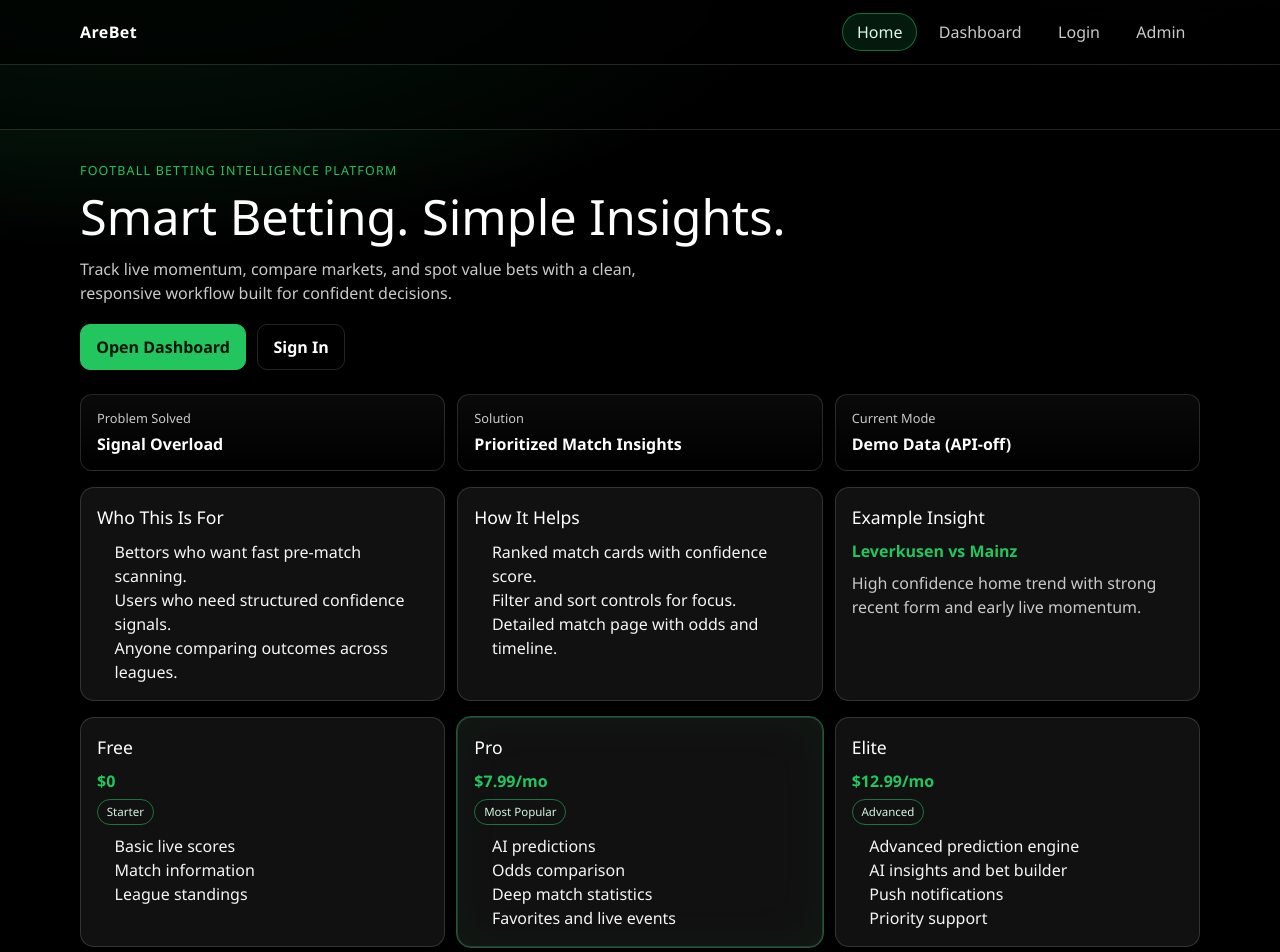
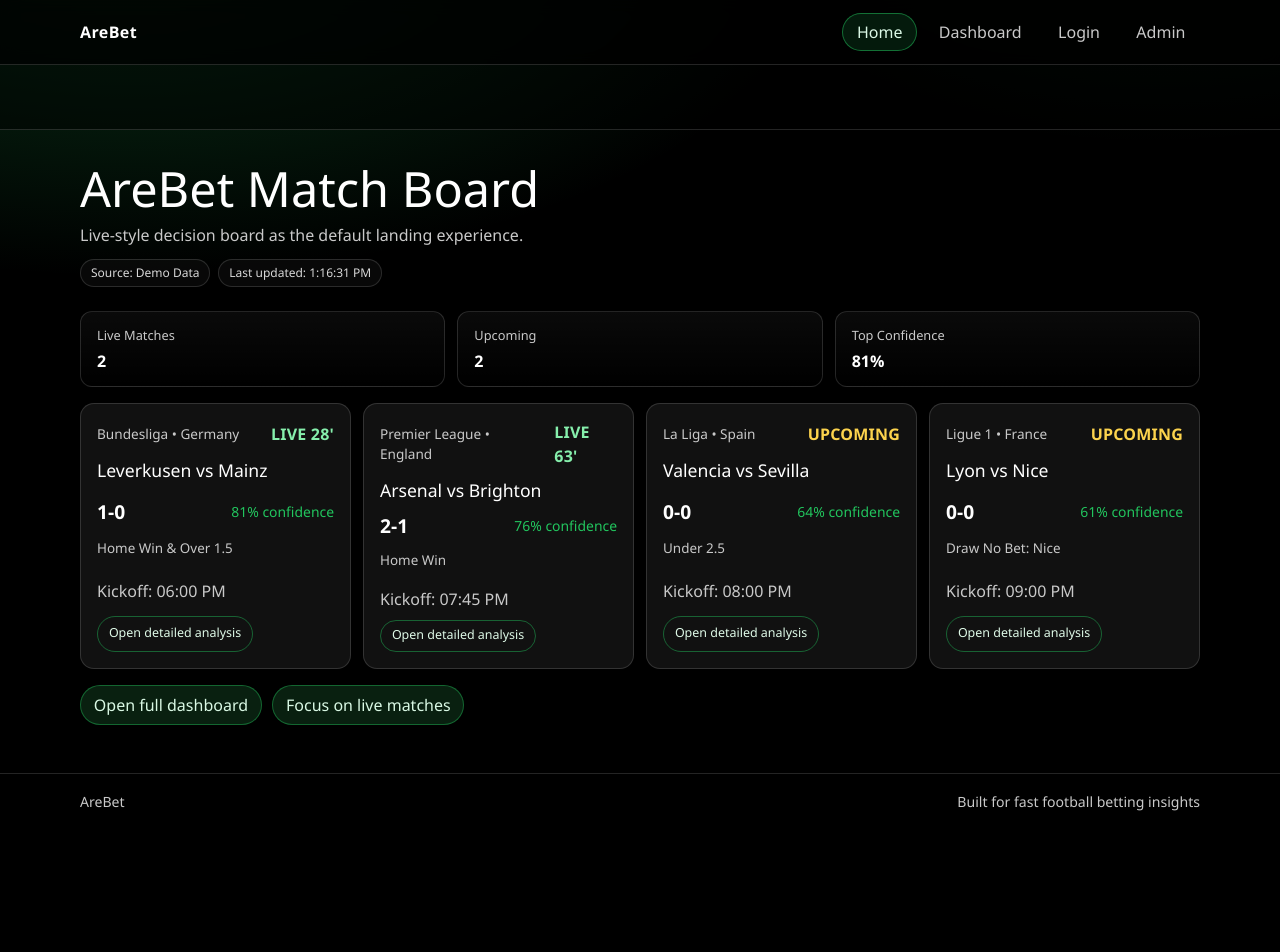
Before and after one commit to DevBw/AreBet, a Next.js app: page / in a window 1280 px wide. Shown: the top 952 px of the page. After the commit the page ends 830 px from the top, so only its background shows below. Built offline with nearby package versions, Linux system fonts and the light colour scheme.

Commit message:
Make landing page a functional match board

```diff
--- a/app/page.tsx
+++ b/app/page.tsx
@@ -1,107 +1,82 @@
 import Link from "next/link";
-import { TierBadge } from "@/components/features/tier-badge";
+import { Badge } from "@/components/ui/badge";
 import { Card } from "@/components/ui/card";
+import { listMatches } from "@/lib/services/matches";
+import type { Match } from "@/types/match";
 
-export default function HomePage() {
+function kickoffTime(match: Match) {
+  return new Date(match.kickoffISO).toLocaleTimeString([], { hour: "2-digit", minute: "2-digit" });
+}
+
+export default async function HomePage() {
+  const feed = await listMatches();
+  const matches = feed.matches;
+
+  const live = matches.filter((m) => m.status === "LIVE").length;
+  const upcoming = matches.filter((m) => m.status === "UPCOMING").length;
+  const topConfidence = matches.length ? Math.max(...matches.map((m) => m.prediction.confidence)) : 0;
+  const topPicks = [...matches]
+    .sort((a, b) => b.prediction.confidence - a.prediction.confidence)
+    .slice(0, 4);
+
   return (
     <main className="page-wrap">
-      <section className="hero">
-        <p className="eyebrow">Football Betting Intelligence Platform</p>
-        <h1>Smart Betting. Simple Insights.</h1>
-        <p className="hero-copy">
-          Track live momentum, compare markets, and spot value bets with a clean,
-          responsive workflow built for confident decisions.
-        </p>
-        <div className="hero-actions">
-          <Link href="/dashboard" className="btn btn-primary">
-            Open Dashboard
-          </Link>
-          <Link href="/auth/login" className="btn btn-muted">
-            Sign In
-          </Link>
+      <section className="dashboard-head">
+        <h1>AreBet Match Board</h1>
+        <p>Live-style decision board as the default landing experience.</p>
+        <div className="meta-row">
+          <span className="meta-pill">Source: {feed.source === "demo" ? "Demo Data" : "Live API"}</span>
+          <span className="meta-pill">Last updated: {new Date(feed.updatedAtISO).toLocaleTimeString()}</span>
         </div>
       </section>
 
-      <section className="kpi-strip" aria-label="Platform highlights">
+      <section className="kpi-strip" aria-label="Board KPIs">
         <article className="kpi">
-          <span className="kpi-label">Problem Solved</span>
-          <strong>Signal Overload</strong>
+          <span className="kpi-label">Live Matches</span>
+          <strong>{live}</strong>
         </article>
         <article className="kpi">
-          <span className="kpi-label">Solution</span>
-          <strong>Prioritized Match Insights</strong>
+          <span className="kpi-label">Upcoming</span>
+          <strong>{upcoming}</strong>
         </article>
         <article className="kpi">
-          <span className="kpi-label">Current Mode</span>
-          <strong>Demo Data (API-off)</strong>
+          <span className="kpi-label">Top Confidence</span>
+          <strong>{topConfidence}%</strong>
         </article>
       </section>
 
-      <section className="cards-grid" aria-label="Value proposition">
-        <Card>
-          <h2>Who This Is For</h2>
-          <ul>
-            <li>Bettors who want fast pre-match scanning.</li>
-            <li>Users who need structured confidence signals.</li>
-            <li>Anyone comparing outcomes across leagues.</li>
-          </ul>
-        </Card>
-        <Card>
-          <h2>How It Helps</h2>
-          <ul>
-            <li>Ranked match cards with confidence score.</li>
-            <li>Filter and sort controls for focus.</li>
-            <li>Detailed match page with odds and timeline.</li>
-          </ul>
-        </Card>
-        <Card>
-          <h2>Example Insight</h2>
-          <p className="price">Leverkusen vs Mainz</p>
-          <p className="muted">
-            High confidence home trend with strong recent form and early live momentum.
-          </p>
-        </Card>
+      <section className="cards-grid" aria-label="Top opportunities">
+        {topPicks.map((match) => (
+          <Card className="match-card" key={match.id}>
+            <div className="match-row">
+              <p className="match-league">
+                {match.league} • {match.country}
+              </p>
+              <Badge tone={match.status.toLowerCase() as "live" | "upcoming" | "finished"}>
+                {match.status === "LIVE" && match.minute ? `LIVE ${match.minute}'` : match.status}
+              </Badge>
+            </div>
+            <h2>
+              {match.home.name} vs {match.away.name}
+            </h2>
+            <div className="match-row">
+              <strong className="score">
+                {match.score.home}-{match.score.away}
+              </strong>
+              <span className="confidence">{match.prediction.confidence}% confidence</span>
+            </div>
+            <p className="match-advice">{match.prediction.advice}</p>
+            <p className="muted">Kickoff: {kickoffTime(match)}</p>
+            <Link href={`/dashboard/match/${match.id}`} className="detail-link">
+              Open detailed analysis
+            </Link>
+          </Card>
+        ))}
       </section>
 
-      <section className="cards-grid" aria-label="Membership tiers">
-        <Card>
-          <h2>Free</h2>
-          <p className="price">$0</p>
-          <TierBadge label="Starter" />
-          <ul>
-            <li>Basic live scores</li>
-            <li>Match information</li>
-            <li>League standings</li>
-          </ul>
-        </Card>
-        <Card className="panel-accent">
-          <h2>Pro</h2>
-          <p className="price">$7.99/mo</p>
-          <TierBadge label="Most Popular" />
-          <ul>
-            <li>AI predictions</li>
-            <li>Odds comparison</li>
-            <li>Deep match statistics</li>
-            <li>Favorites and live events</li>
-          </ul>
-        </Card>
-        <Card>
-          <h2>Elite</h2>
-          <p className="price">$12.99/mo</p>
-          <TierBadge label="Advanced" />
-          <ul>
-            <li>Advanced prediction engine</li>
-            <li>AI insights and bet builder</li>
-            <li>Push notifications</li>
-            <li>Priority support</li>
-          </ul>
-        </Card>
-      </section>
-
-      <section className="quick-links" aria-label="Quick links">
-        <Link href="/dashboard">Dashboard</Link>
-        <Link href="/admin">Admin Console</Link>
-        <Link href="/api/health">API Health Route</Link>
+      <section className="quick-links" aria-label="Board actions">
+        <Link href="/dashboard">Open full dashboard</Link>
+        <Link href="/dashboard?status=LIVE">Focus on live matches</Link>
       </section>
     </main>
   );
```
